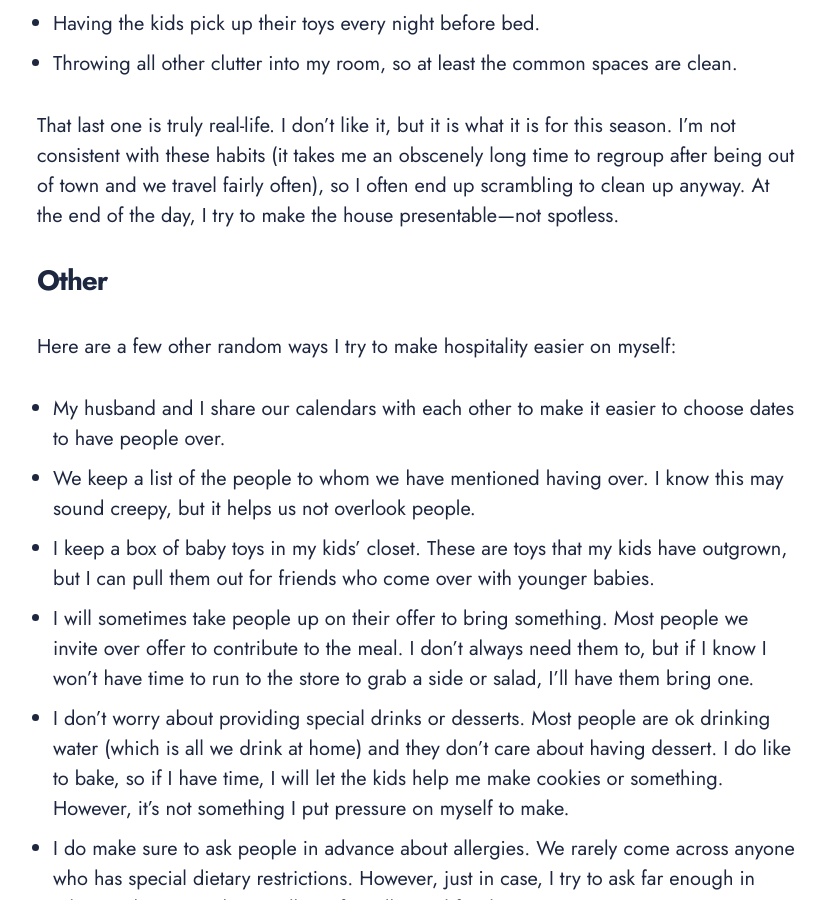
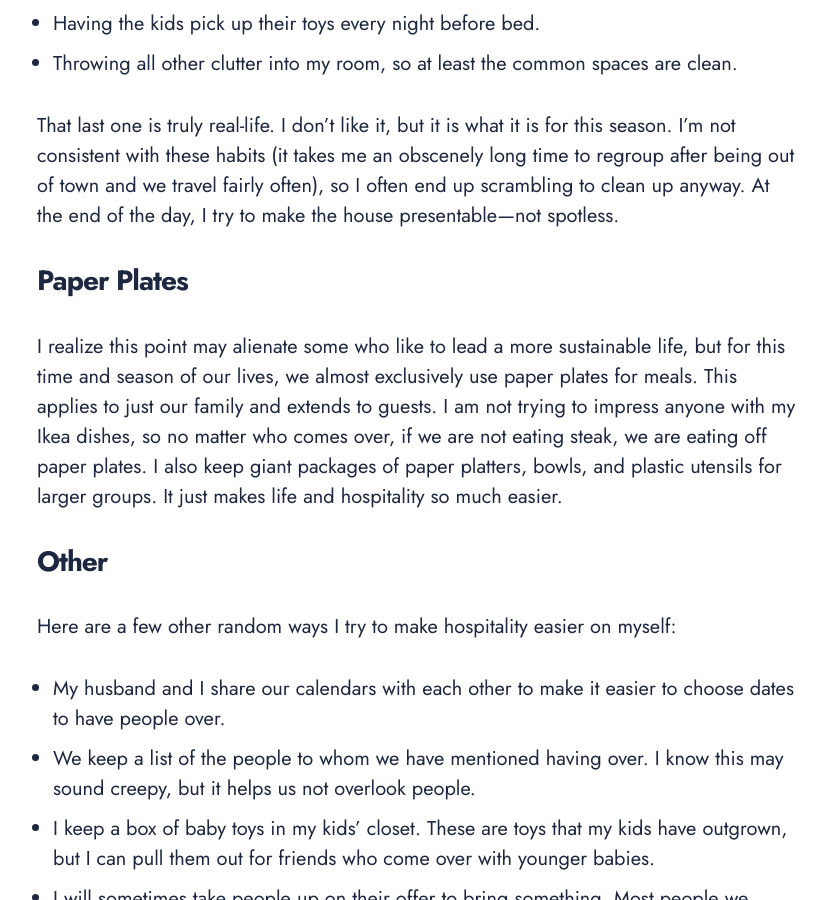
Before and after one commit to iogbole/mencatheme, a Jekyll site: the page built from _posts/2023-08-30-how-I-make-hospitality-easier-on-myself.md, in a window 1280 px wide and 900 px high, scrolled down 3130 px. Shown: the whole window, without its empty margins (223-1049 px from the left). Built offline with Jekyll 4.4.1, drawn with Linux system fonts in a browser that asks for light colours; nearby versions of some CDN libraries.

Commit message:
Update 2023-08-30-how-I-make-hospitality-easier-on-myself.md

```diff
--- a/_posts/2023-08-30-how-I-make-hospitality-easier-on-myself.md
+++ b/_posts/2023-08-30-how-I-make-hospitality-easier-on-myself.md
@@ -46,6 +46,10 @@ This includes mostly things that would be really obvious to some, but are necess
 
 That last one is truly real-life. I don't like it, but it is what it is for this season. I'm not consistent with these habits (it takes me an obscenely long time to regroup after being out of town and we travel fairly often), so I often end up scrambling to clean up anyway. At the end of the day, I try to make the house presentable—not spotless.
 
+## Paper Plates
+
+I realize this point may alienate some who like to lead a more sustainable life, but for this time and season of our lives, we almost exclusively use paper plates for meals. This applies to just our family and extends to guests. I am not trying to impress anyone with my Ikea dishes, so no matter who comes over, if we are not eating steak, we are eating off paper plates. I also keep giant packages of paper platters, bowls, and plastic utensils for larger groups. It just makes life and hospitality so much easier.
+
 ## Other
 
 Here are a few other random ways I try to make hospitality easier on myself:
```
